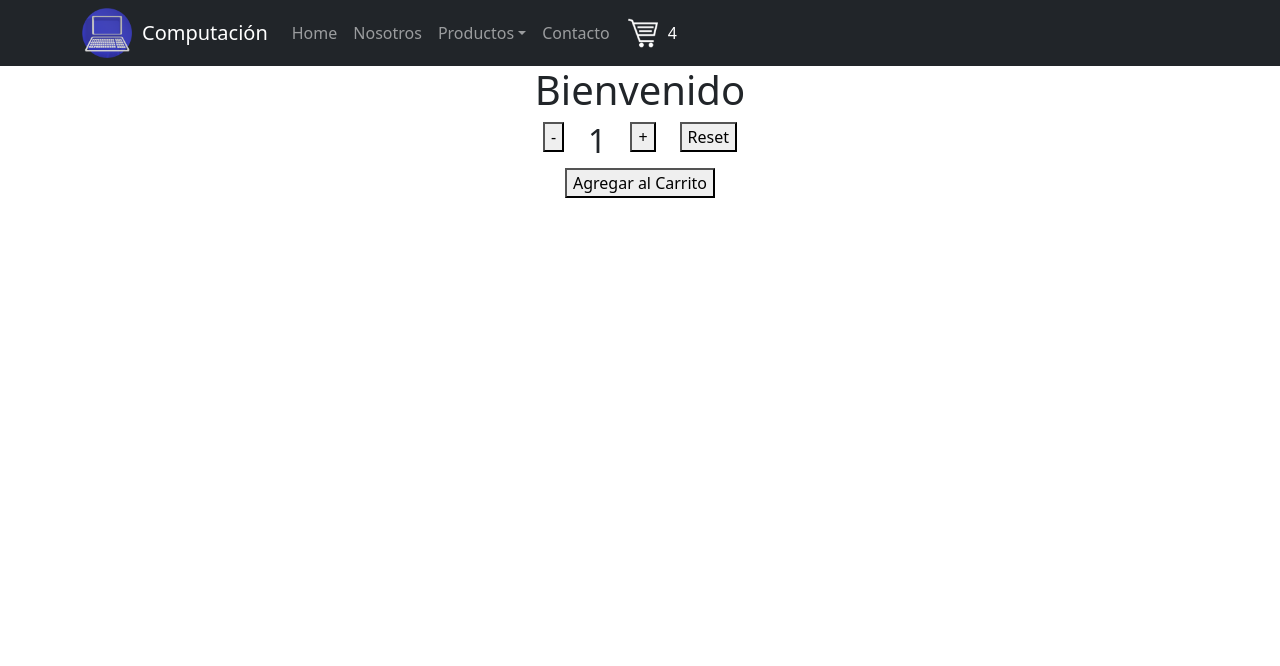
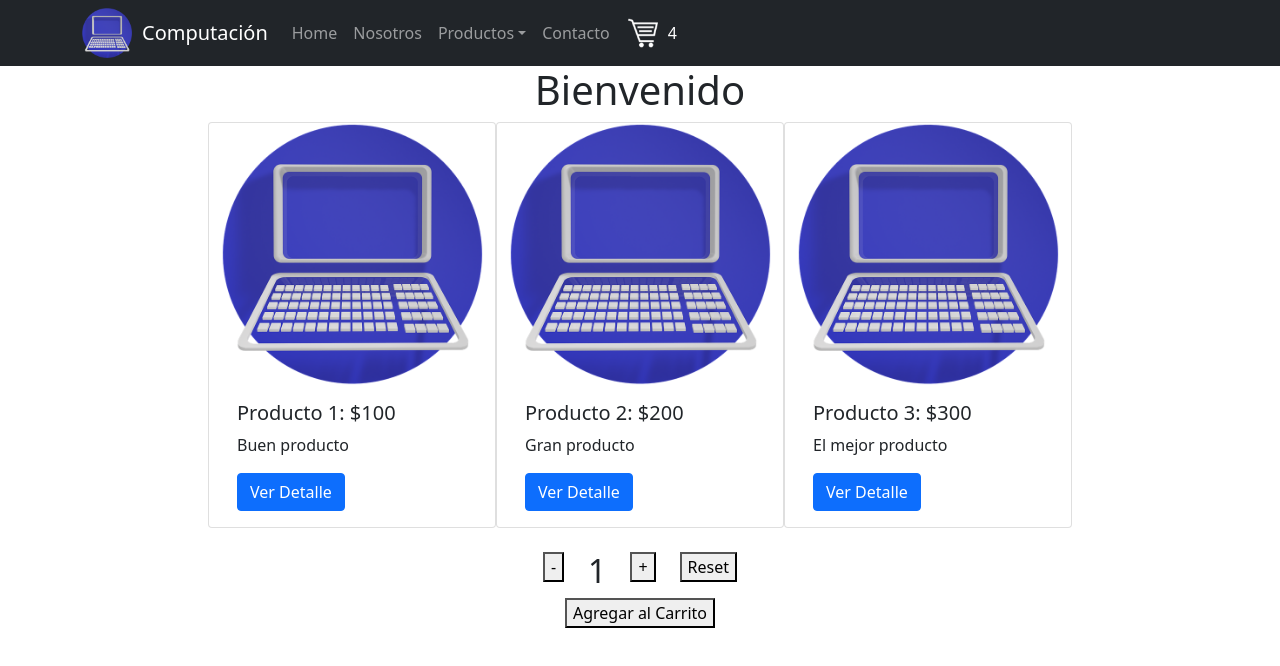
Before and after one commit to LucasERossini/clase-Rossini, a React (Create React App) app: page / in a window 1280 px wide. Shown: the top 666 px of the page. Built offline with nearby package versions, Linux system fonts and the light colour scheme.

Commit message:
agregando Items

```diff
--- a/src/App.js
+++ b/src/App.js
@@ -11,7 +11,7 @@ function App() {
   return (
     <>
       <NavBar />
-      <ItemListContainer greeting={"Bienvenido"} />
+      <ItemListContainer greeting={"Bienvenido"} /> <br />
       <ItemCount inicial={1} max={10} onAdd={onAdd} />
     </>
   );
--- /dev/null
+++ b/src/components/Item.jsx
@@ -0,0 +1,20 @@
+import React from "react";
+import { Button, Card } from "react-bootstrap";
+
+export default function Item({ producto }) {
+    const { title, description, price } = producto;
+    return (
+        <>
+            <Card style={{ width: "18rem" }}>
+                <Card.Img variant="top" src= "images/computadora.png" alt={`Imagen de ${title}`}/>
+                <Card.Body>
+                    <Card.Title>{title}: ${price}</Card.Title>
+                    <Card.Text>
+                        {description}
+                    </Card.Text>
+                    <Button variant="primary">Ver Detalle</Button>
+                </Card.Body>
+            </Card>
+        </>
+    );
+}
--- a/src/components/ItemCount.jsx
+++ b/src/components/ItemCount.jsx
@@ -25,7 +25,7 @@ function ItemCount({ inicial, max, onAdd }) {
                     <button onClick={sumar}>+</button>
                 </Col>
                 <Col md="auto">
-                    <button onClick={() => reset()}>Reset</button>
+                    <button onClick={reset}>Reset</button>
                 </Col>
             </Row>
             <Row className="justify-content-md-center">
--- /dev/null
+++ b/src/components/ItemList.jsx
@@ -0,0 +1,15 @@
+import React from 'react'
+import { Row, Container } from "react-bootstrap";
+import Item from './Item'
+
+export default function ItemList({ productos }) {
+    return (
+        <>
+            <Container>
+                <Row>
+                    {productos && productos.map((producto) => <Item key={producto.id} producto={producto} />)}
+                </Row>
+            </Container>
+        </>
+    )
+};
--- a/src/components/NavBar.jsx
+++ b/src/components/NavBar.jsx
@@ -5,7 +5,7 @@ import CartWidget from "./CartWidget";
 function NavBar() {
   return (
     <Navbar bg="dark" variant="dark">
-      <Container>
+      <Container >
         <img src="images/computadora.png" style={{height: 50, marginRight: 10}} alt="Logo de Computación"/>
         <Navbar.Brand href="#home">Computación</Navbar.Brand>
         <Nav className="me-auto">
--- a/src/components/containers/ItemListContainer.jsx
+++ b/src/components/containers/ItemListContainer.jsx
@@ -1,7 +1,35 @@
-import React from "react";
+import React, { useEffect, useState } from "react";
 import { Row, Col, Container } from "react-bootstrap";
+import ItemList from "../ItemList";
 
 function ItemListContainer({ greeting }) {
+  const [productos, setProductos] = useState([]);
+  const [loading, setLoading] = useState(true);
+
+  useEffect(() => {
+    const getProducts = new Promise((resolve, reject) => {
+      setTimeout(() => {
+        resolve([
+          {id: "01", title: "Producto 1", description: "Buen producto", price: 100, pictureUrl: "" },
+          {id: "02", title: "Producto 2", description: "Gran producto", price: 200, pictureUrl: "" },
+          {id: "03", title: "Producto 3", description: "El mejor producto", price: 300, pictureUrl: "" }
+        ]);
+      }, 3000);
+    });
+    getProducts
+      .then((result) => {
+        setProductos(result);
+      })
+      .catch((error) => {
+        console.error("Error" ,error);
+      })
+      .finally(() => {
+        setLoading(false);
+      });
+  }, []);
+
+  console.log(productos);
+
   return (
     <>
       <Container>
@@ -10,6 +38,12 @@ function ItemListContainer({ greeting }) {
             <h1>{greeting}</h1>
           </Col>
         </Row>
+        <Row className="justify-content-md-center">
+          <Col md="auto">
+            {loading && "Loading..."}
+            <ItemList productos={productos}/>
+          </Col>
+        </Row>
       </Container>
     </>
   );
```
